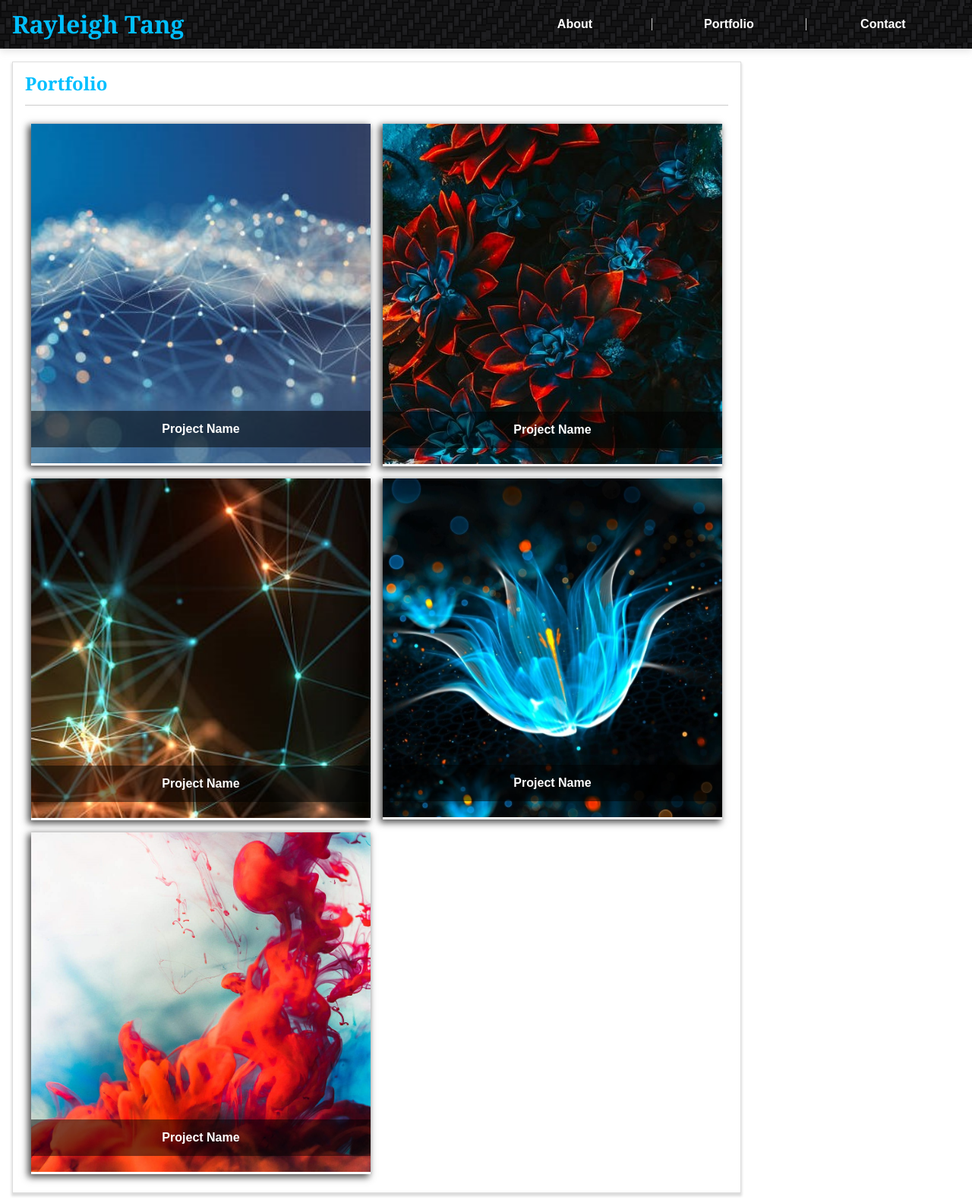
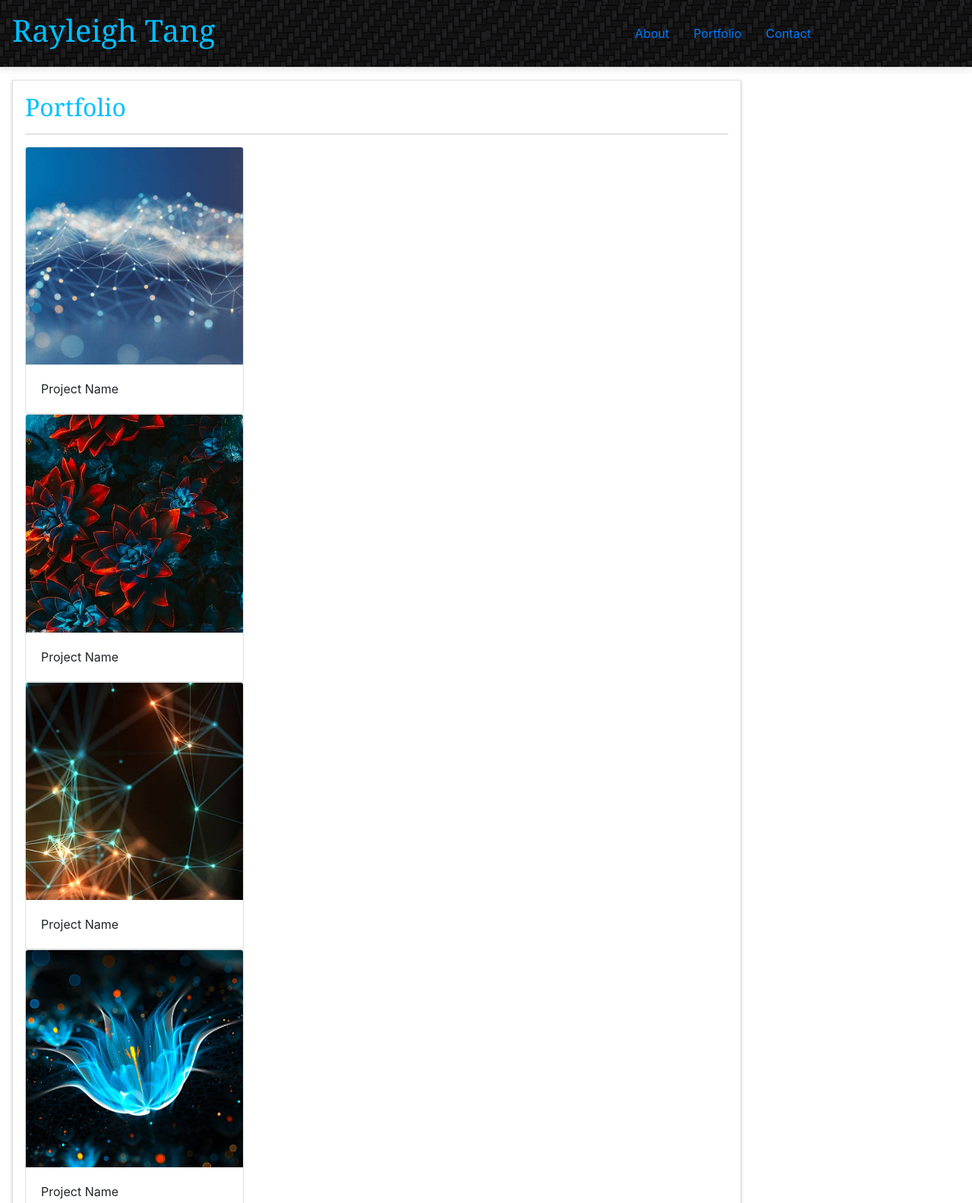
Before and after one commit to tangrayleigh/momeworld, a plain HTML site: page portfolio.html in a window 1280 px wide. Shown: the top 1584 px of the page at 76% size. Drawn offline with nearby package versions, Linux system fonts and the light colour scheme.

Commit message:
50% implementation of bootstrap

```diff
--- a/portfolio.html
+++ b/portfolio.html
@@ -5,61 +5,60 @@
 	<meta charset="utf-8">
 	<link rel="stylesheet" type="text/css" href="assets/css/reset.css" />
 	<link rel="stylesheet" type="text/css" href="assets/css/style.css" />
-	<title>Rayleigh Tang - Portfolio</title>
+	<link rel="stylesheet" href="https://stackpath.bootstrapcdn.com/bootstrap/4.3.1/css/bootstrap.min.css" integrity="sha384-ggOyR0iXCbMQv3Xipma34MD+dH/1fQ784/j6cY/iJTQUOhcWr7x9JvoRxT2MZw1T" crossorigin="anonymous">
+	<title>Bootstrap - Portfolio</title>
 </head>
 
 <body>
 	<div class="gridBox">
 		<header class="header">
 			<h1>Rayleigh Tang</h1>
-			<nav class="nav">
-					<ul>
-						<li><a href="index.html">About</a></li>
-						<li><a href="portfolio.html">Portfolio</a></li>
-						<li><a href="contact.html">Contact</a></li>
-					</ul>
-				</nav>
+			<ul class="nav justify-content-center">
+				<li class="nav-item">
+					<a class="nav-link active" href="index.html">About</a>
+				</li>
+				<li class="nav-item">
+					<a class="nav-link" href="portfolio.html">Portfolio</a>
+				</li>
+				<li class="nav-item">
+					<a class="nav-link" href="contact.html">Contact</a>
+				</li>
+			</ul>
 		</header>
 
 
 
 		<main class="content">
 			<h2>Portfolio</h2>
-			<div class="imgWrapper">
-				<a href="#" class="figContainer">
-					<figure class="imgContainer">
-						<img src="assets/images/img1.jpg" alt="Project Name" />
-						<figcaption>Project Name</figcaption>
-					</figure>
-				</a>
-
-				<a href="#" class="figContainer">
-					<figure class="imgContainer">
-						<img src="assets/images/img2.jpeg" alt="Project Name" />
-						<figcaption>Project Name</figcaption>
-					</figure>
-				</a>
-
-				<a href="#" class="figContainer">
-					<figure class="imgContainer">
-						<img src="assets/images/img3.jpg" alt="Project Name" />
-						<figcaption>Project Name</figcaption>
-					</figure>
-				</a>
-
-				<a href="#" class="figContainer">
-					<figure class="imgContainer">
-						<img src="assets/images/img4.jpg" alt="Project Name" />
-						<figcaption>Project Name</figcaption>
-					</figure>
-				</a>
-
-				<a href="#" class="figContainer">
-					<figure class="imgContainer">
-						<img src="assets/images/img5.jpg" alt="Project Name" />
-						<figcaption>Project Name</figcaption>
-					</figure>
-				</a>
+			<div class="card" style="width: 18rem;">
+				<img src="assets/images/img1.jpg" class="card-img-top" alt="Project 1">
+				<div class="card-body">
+					<p class="card-text">Project Name</p>
+				</div>
+			</div>
+			<div class="card" style="width: 18rem;">
+				<img src="assets/images/img2.jpeg" class="card-img-top" alt="Project 2">
+				<div class="card-body">
+					<p class="card-text">Project Name</p>
+				</div>
+			</div>
+			<div class="card" style="width: 18rem;">
+				<img src="assets/images/img3.jpg" class="card-img-top" alt="Project 3">
+				<div class="card-body">
+					<p class="card-text">Project Name</p>
+				</div>
+			</div>
+			<div class="card" style="width: 18rem;">
+				<img src="assets/images/img4.jpg" class="card-img-top" alt="Project 4">
+				<div class="card-body">
+					<p class="card-text">Project Name</p>
+				</div>
+			</div>
+			<div class="card" style="width: 18rem;">
+				<img src="assets/images/img5.jpg" class="card-img-top" alt="Project 5">
+				<div class="card-body">
+					<p class="card-text">Project Name</p>
+				</div>
 			</div>
 		</main>
 
@@ -67,6 +66,10 @@
 			<p><small>Copyright &copy; 2019 Rayleigh Tang. All rights reserved.</small></p>
 		</footer>
 	</div>
+
+	<script src="https://code.jquery.com/jquery-3.3.1.slim.min.js" integrity="sha384-q8i/X+965DzO0rT7abK41JStQIAqVgRVzpbzo5smXKp4YfRvH+8abtTE1Pi6jizo" crossorigin="anonymous"></script>
+	<script src="https://cdnjs.cloudflare.com/ajax/libs/popper.js/1.14.7/umd/popper.min.js" integrity="sha384-UO2eT0CpHqdSJQ6hJty5KVphtPhzWj9WO1clHTMGa3JDZwrnQq4sF86dIHNDz0W1" crossorigin="anonymous"></script>
+	<script src="https://stackpath.bootstrapcdn.com/bootstrap/4.3.1/js/bootstrap.min.js" integrity="sha384-JjSmVgyd0p3pXB1rRibZUAYoIIy6OrQ6VrjIEaFf/nJGzIxFDsf4x0xIM+B07jRM" crossorigin="anonymous"></script>
 </body>
 
 </html>
```
Also changed, not shown: contact.html (+27 -21 lines), index.html (+17 -9 lines), 1 other file.
